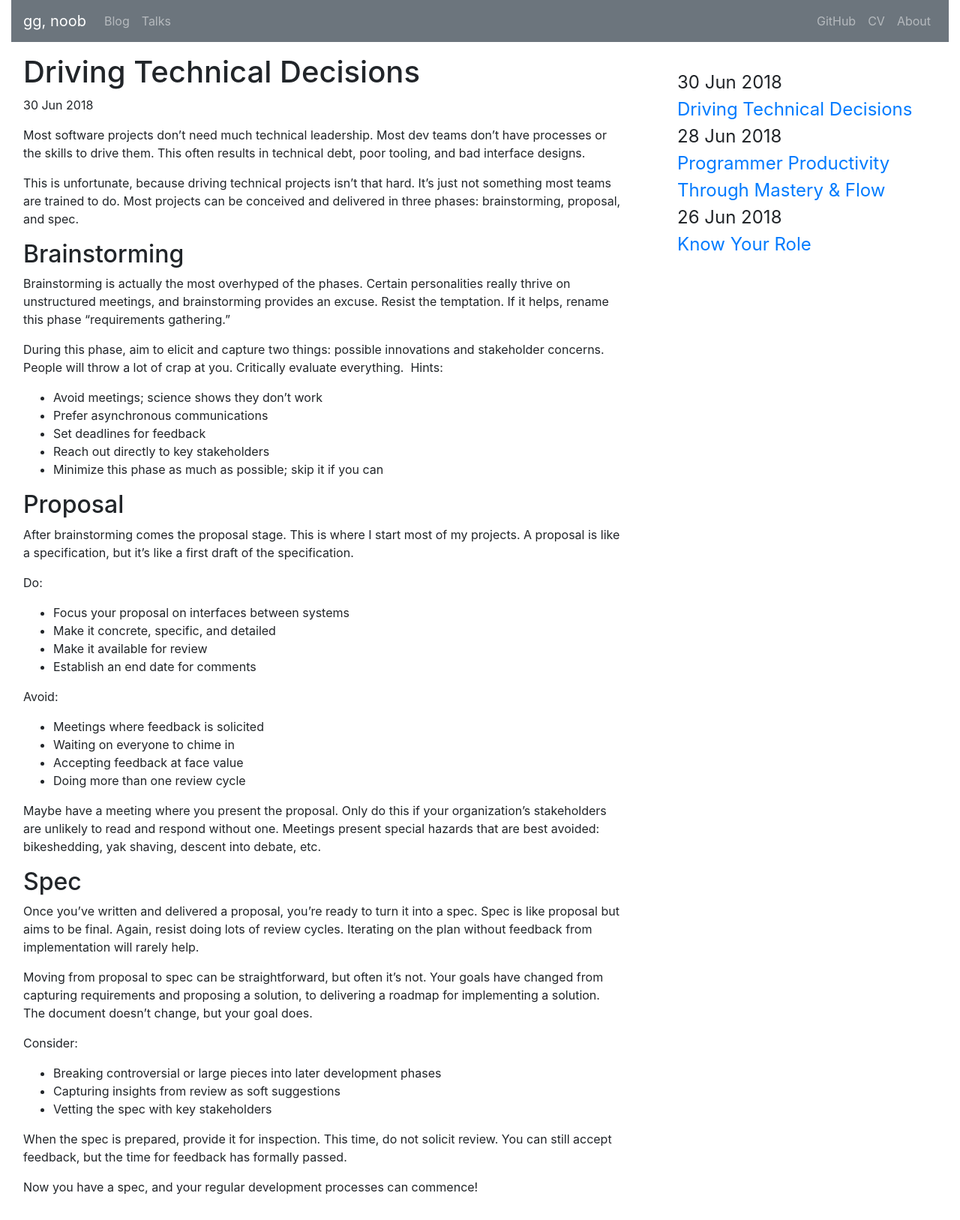
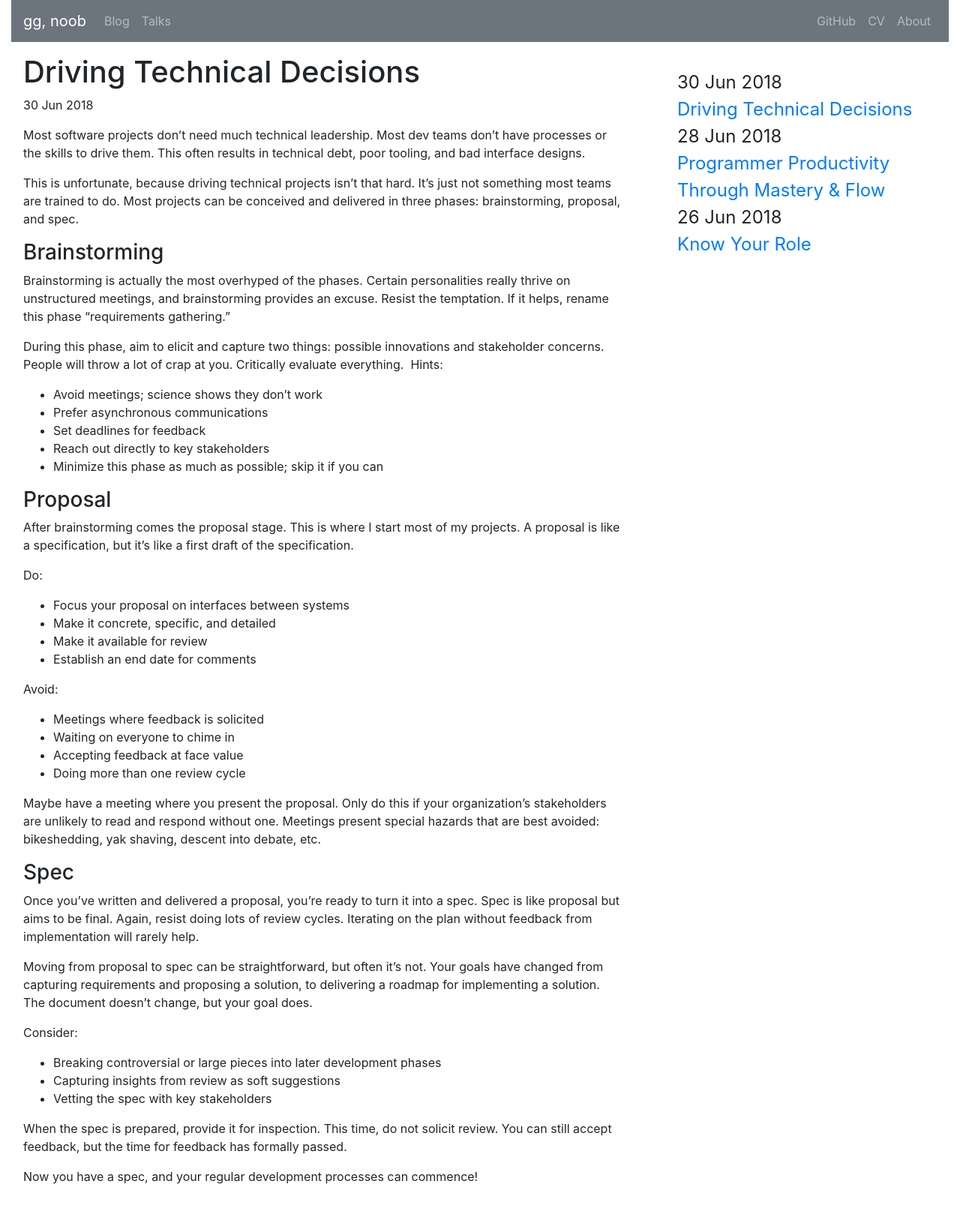
Before and after one commit to ggerrietts/ggerrietts.github.io, a Jekyll site: the page built from _posts/2018-06-30-driving-technical-decisions.md, in a window 1280 px wide. Shown: the whole page at 75% size. Built offline with Jekyll 4.4.1, drawn with Linux system fonts in a browser that asks for light colours.

Commit message:
tone down the headings

```diff
--- a/_posts/2018-06-30-driving-technical-decisions.md
+++ b/_posts/2018-06-30-driving-technical-decisions.md
@@ -7,7 +7,7 @@ Most software projects don't need much technical leadership. Most dev teams don'
 
 This is unfortunate, because driving technical projects isn't that hard. It's just not something most teams are trained to do. Most projects can be conceived and delivered in three phases: brainstorming, proposal, and spec.
 
-## Brainstorming
+### Brainstorming
 
 Brainstorming is actually the most overhyped of the phases. Certain personalities really thrive on unstructured meetings, and brainstorming provides an excuse. Resist the temptation. If it helps, rename this phase "requirements gathering."
 
@@ -18,7 +18,7 @@ During this phase, aim to elicit and capture two things: possible innovations an
 - Reach out directly to key stakeholders
 - Minimize this phase as much as possible; skip it if you can
 
-## Proposal
+### Proposal
 
 After brainstorming comes the proposal stage. This is where I start most of my projects. A proposal is like a
 specification, but it's like a first draft of the specification.
@@ -39,7 +39,7 @@ Maybe have a meeting where you present the proposal. Only do this if your organi
 read and respond without one. Meetings present special hazards that are best avoided: bikeshedding, yak shaving, descent
 into debate, etc.
 
-## Spec
+### Spec
 
 Once you've written and delivered a proposal, you're ready to turn it into a spec. Spec is like proposal but aims to be
 final. Again, resist doing lots of review cycles. Iterating on the plan without feedback from implementation will rarely
```
